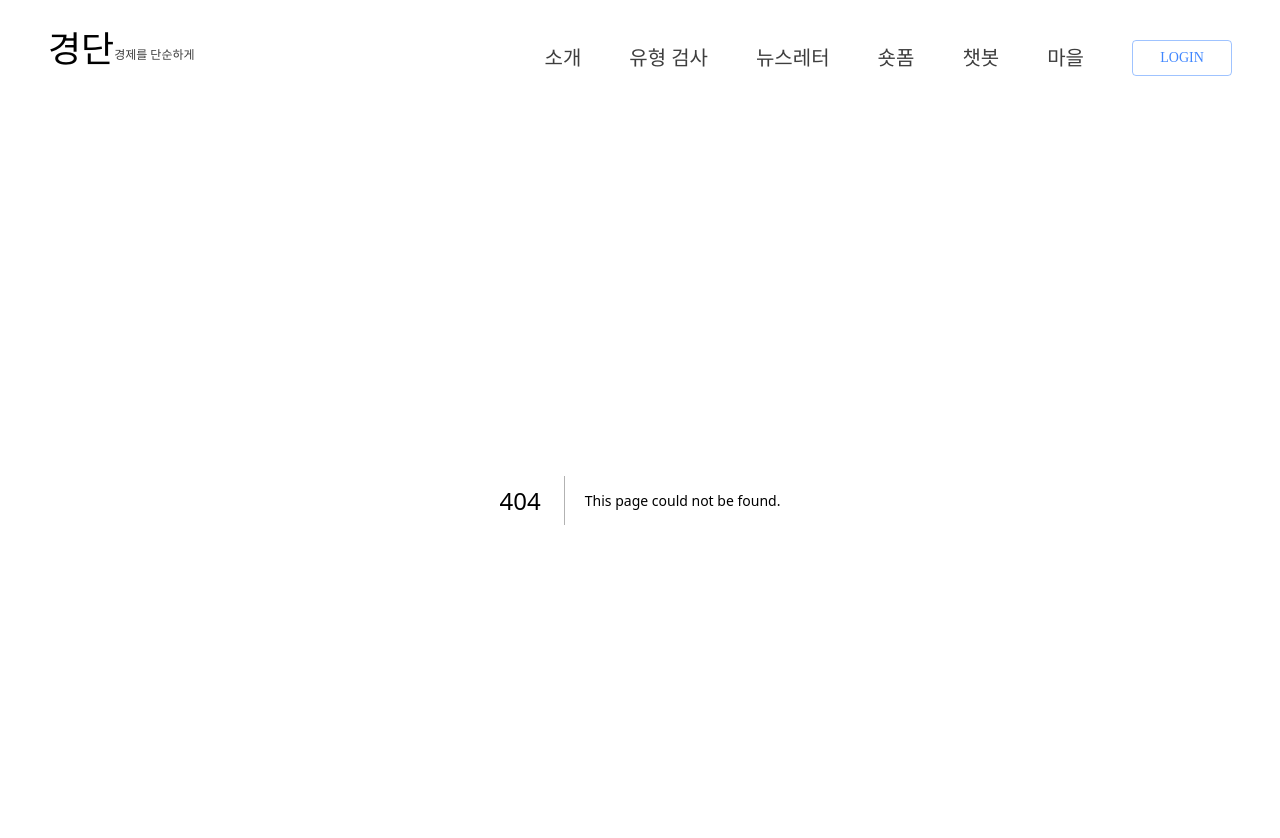
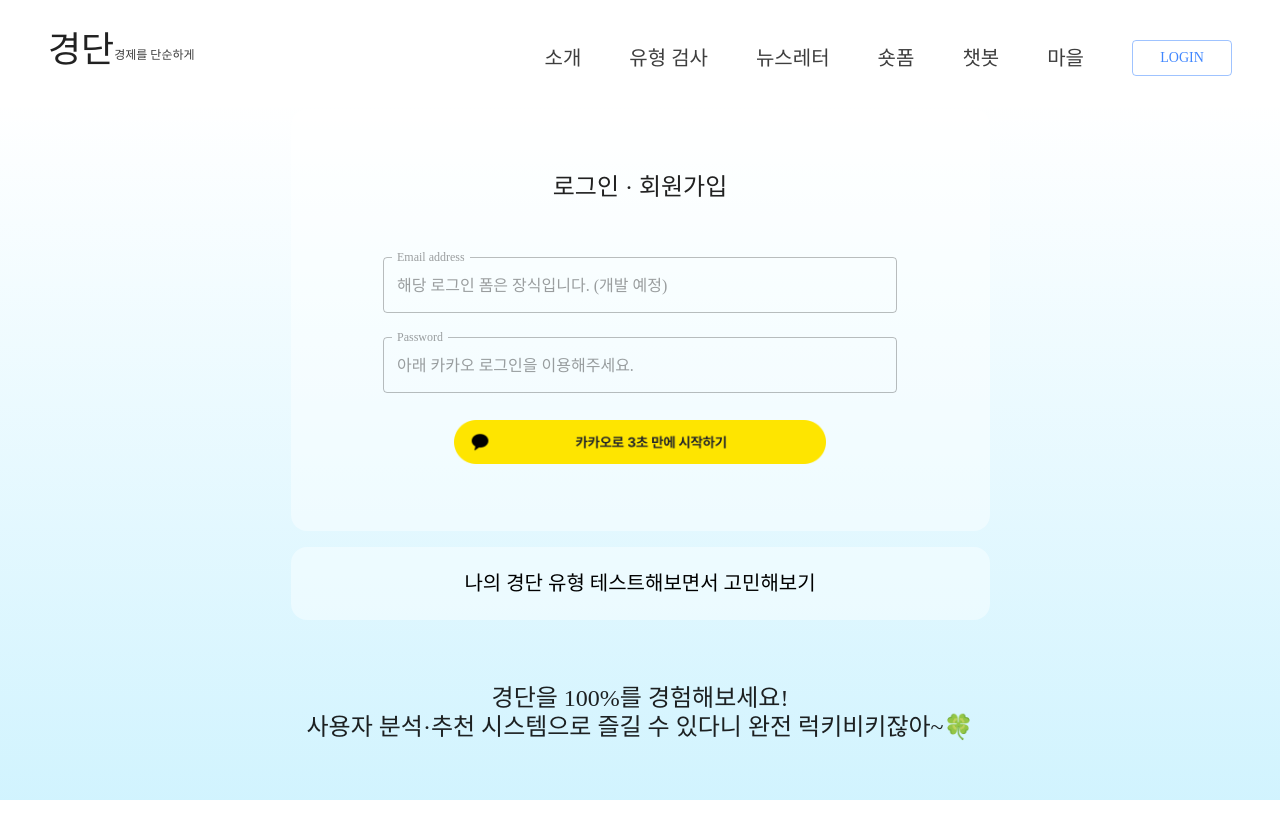
Before and after one commit to Gyeongdan/gyeongdan-frontend, a Next.js app: page /login in a window 1280 px wide. Before the commit this address had no page. Shown: the top 838 px of the page. After the commit the page ends 800 px from the top, so only its background shows below. Built offline with nearby package versions, Linux system fonts and the light colour scheme; a web font is replaced by a local one.

Commit message:
feat: 로그인페이지 제작
#35

```diff
--- /dev/null
+++ b/src/app/login/page.tsx
@@ -0,0 +1,66 @@
+import Image from 'next/image';
+
+import { Link, Stack, TextField, Typography } from '@mui/material';
+
+import GradientBox from '@/components/GradientBox';
+import color from '@/constants/color';
+
+const Page = () => {
+  return (
+    <GradientBox
+      sx={{ minHeight: 'calc(100vh - 100px)', display: 'flex', alignItems: 'center', justifyContent: 'center' }}
+    >
+      <Stack alignItems="center" spacing={2}>
+        <Stack alignItems="center" bgcolor={color.transport_white} borderRadius={4} p={8} spacing={3} width="100%">
+          <Typography fontSize="24px" pb={4} variant="h3">
+            로그인 · 회원가입
+          </Typography>
+          <TextField
+            disabled
+            fullWidth
+            defaultValue="해당 로그인 폼은 장식입니다. (개발 예정)"
+            label="Email address"
+            sx={{ width: '90%' }}
+            variant="outlined"
+          />
+          <TextField
+            disabled
+            fullWidth
+            defaultValue="아래 카카오 로그인을 이용해주세요."
+            label="Password"
+            sx={{ width: '90%' }}
+            variant="outlined"
+          />
+          <Link height={50} href="/" position="relative" width="65%">
+            <Image
+              fill
+              priority
+              alt="카카오 로그인"
+              sizes="100%"
+              src="/images/kakao_login.png"
+              style={{ objectFit: 'contain' }}
+            />
+          </Link>
+        </Stack>
+        <Link
+          bgcolor={color.transport_white}
+          borderRadius={4}
+          color="black"
+          href="/"
+          p={3}
+          underline="none"
+          width="100%"
+        >
+          <Typography textAlign="center" variant="h4">
+            나의 경단 유형 테스트해보면서 고민해보기
+          </Typography>
+        </Link>
+        <Typography fontSize="24px" p={2} py={6} textAlign="center" variant="h4" whiteSpace="pre-line">
+          {`경단을 100%를 경험해보세요!\n사용자 분석·추천 시스템으로 즐길 수 있다니 완전 럭키비키잖아~🍀`}
+        </Typography>
+      </Stack>
+    </GradientBox>
+  );
+};
+
+export default Page;
--- a/src/constants/color.ts
+++ b/src/constants/color.ts
@@ -5,6 +5,7 @@ const color = {
   gray_dark: '#3E3E3E',
   gradient_blue_dark: '#1D71F1',
   gradient_blue_light: '#1AC6FB',
+  transport_white: '#FFFFFF66',
 };
 
 export default color;
```
Also changed, not shown: public/images/kakao_login.png (added).
